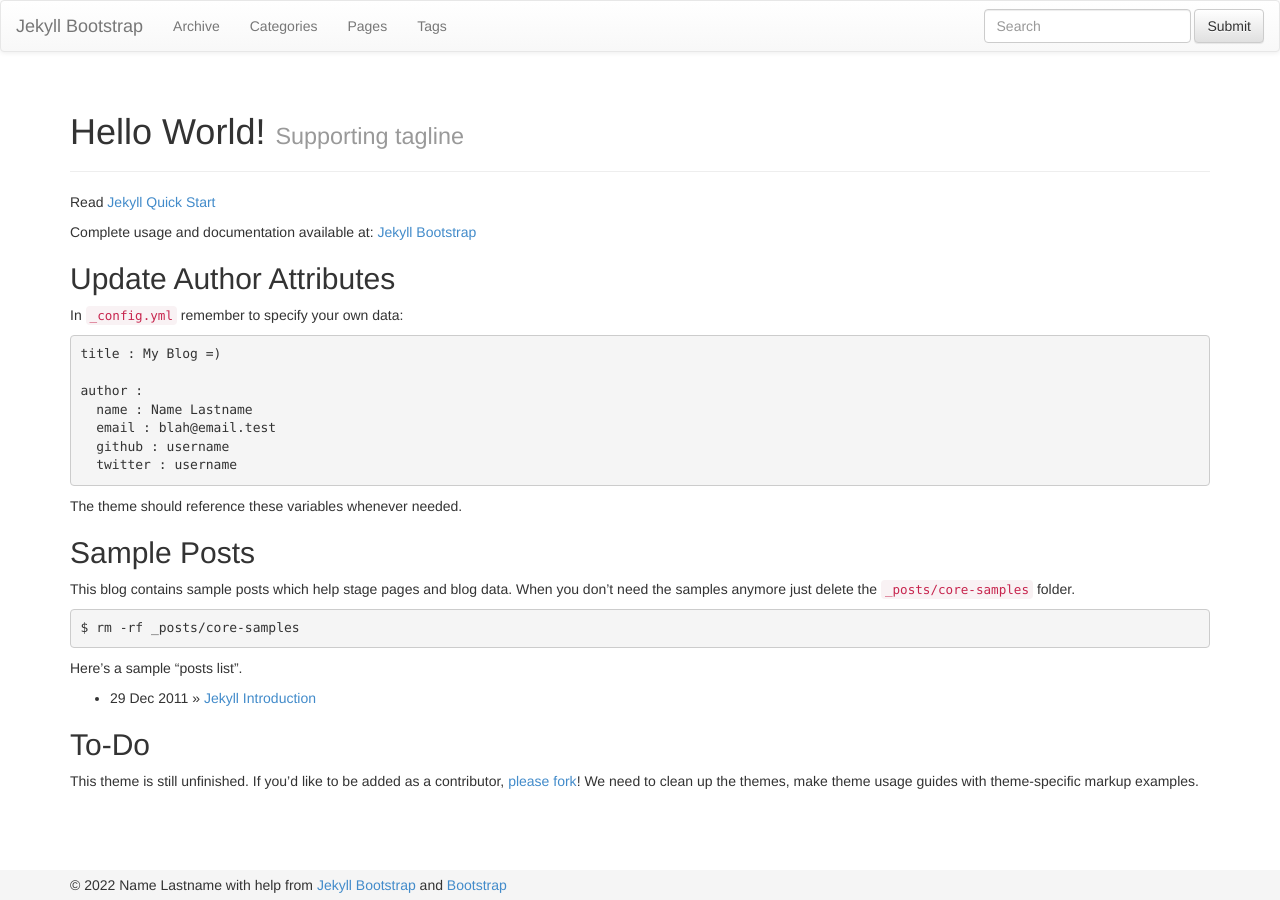
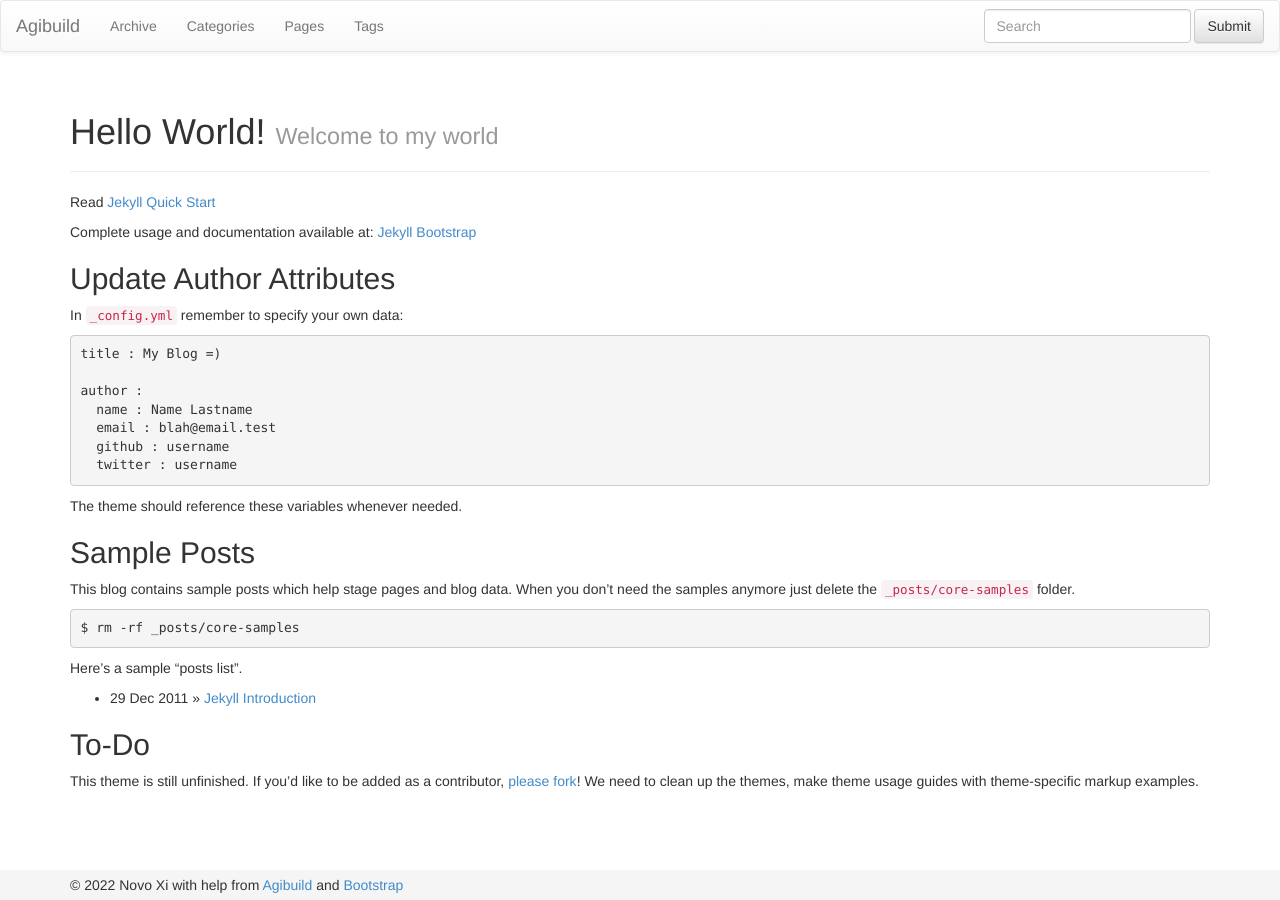
Before and after one commit to AGIBuild/agibuild.github.io, a Jekyll site: the page built from index.md, in a window 1280 px wide. Built offline with Jekyll 4.4.1, drawn with Linux system fonts in a browser that asks for light colours; nearby versions of some CDN libraries.

Commit message:
update pages

```diff
--- a/_config.yml
+++ b/_config.yml
@@ -8,14 +8,11 @@ highlighter: pygments
 # Themes are encouraged to use these universal variables
 # so be sure to set them if your theme uses them.
 #
-title : Jekyll Bootstrap
+title : Agibuild
 tagline: Site Tagline
 author :
-  name : Name Lastname
-  email : blah@email.test
-  github : username
-  twitter : username
-  feedburner : feedname
+  name : Novo Xi
+  github : Agibuild
 
 # The production_url is only used when full-domain names are needed
 # such as sitemap.txt
@@ -25,7 +22,7 @@ author :
 # Else if you are pushing to username.github.io, replace with your username.
 # Finally if you are pushing to a GitHub project page, include the project name at the end.
 #
-production_url : http://username.github.io
+production_url : http://agibuild.github.io
 
 gems: ["jekyll-sitemap"]
 
--- a/_includes/themes/bootstrap-3/default.html
+++ b/_includes/themes/bootstrap-3/default.html
@@ -81,7 +81,7 @@
     <div id="footer">
       <div class="container">
         <p>&copy; {{ site.time | date: '%Y' }} {{ site.author.name }}
-          with help from <a href="http://jekyllbootstrap.com" target="_blank" title="The Definitive Jekyll Blogging Framework">Jekyll Bootstrap</a>
+          with help from <a href="https://agibuild.github.io" target="_blank" title="Agibuild's blog">Agibuild</a>
           and <a href="http://getbootstrap.com" target="_blank">Bootstrap</a>
         </p>
       </div>
--- a/index.md
+++ b/index.md
@@ -1,7 +1,7 @@
 ---
 layout: page
 title: Hello World!
-tagline: Supporting tagline
+tagline: Welcome to my world
 ---
 {% include JB/setup %}
 
```
